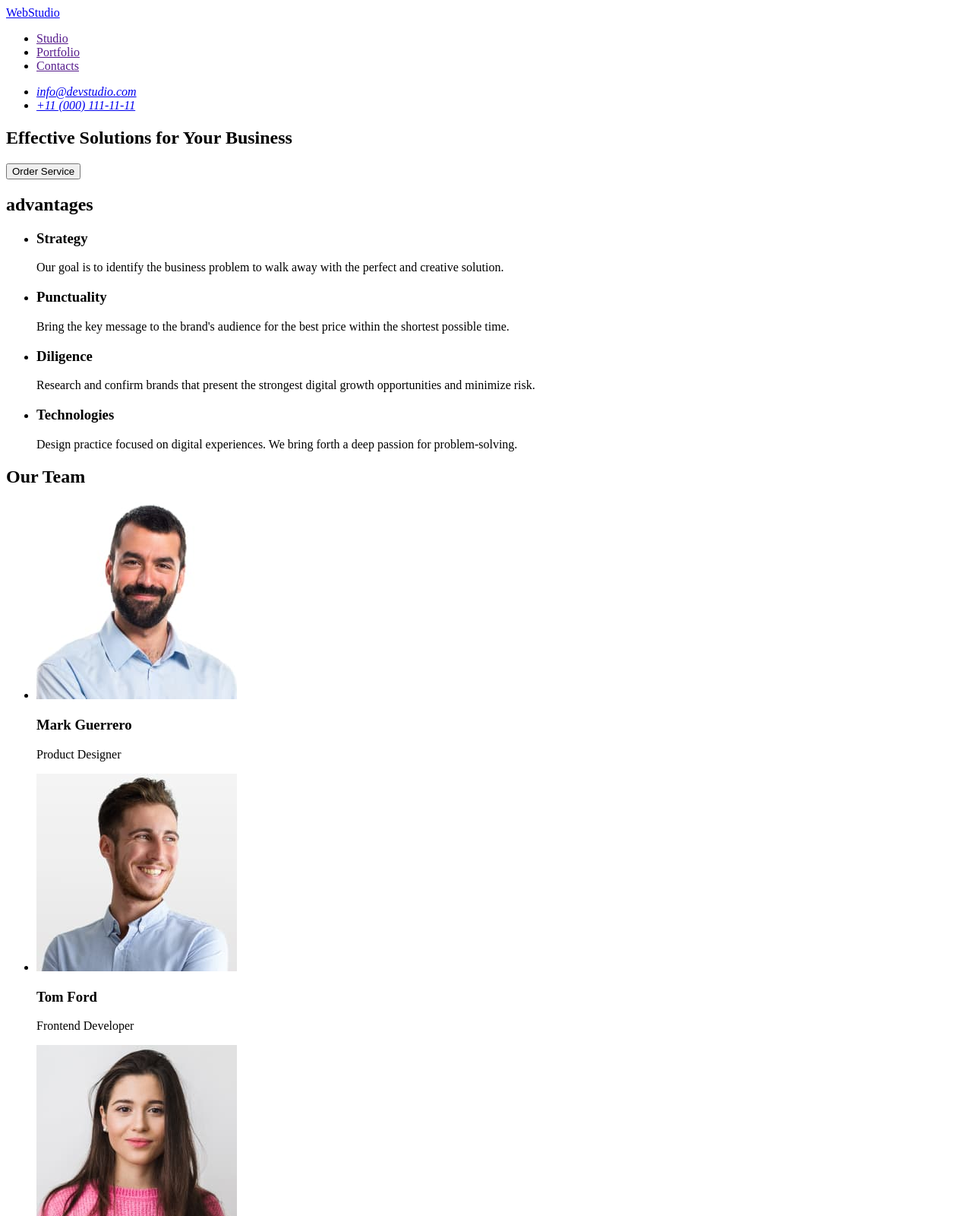
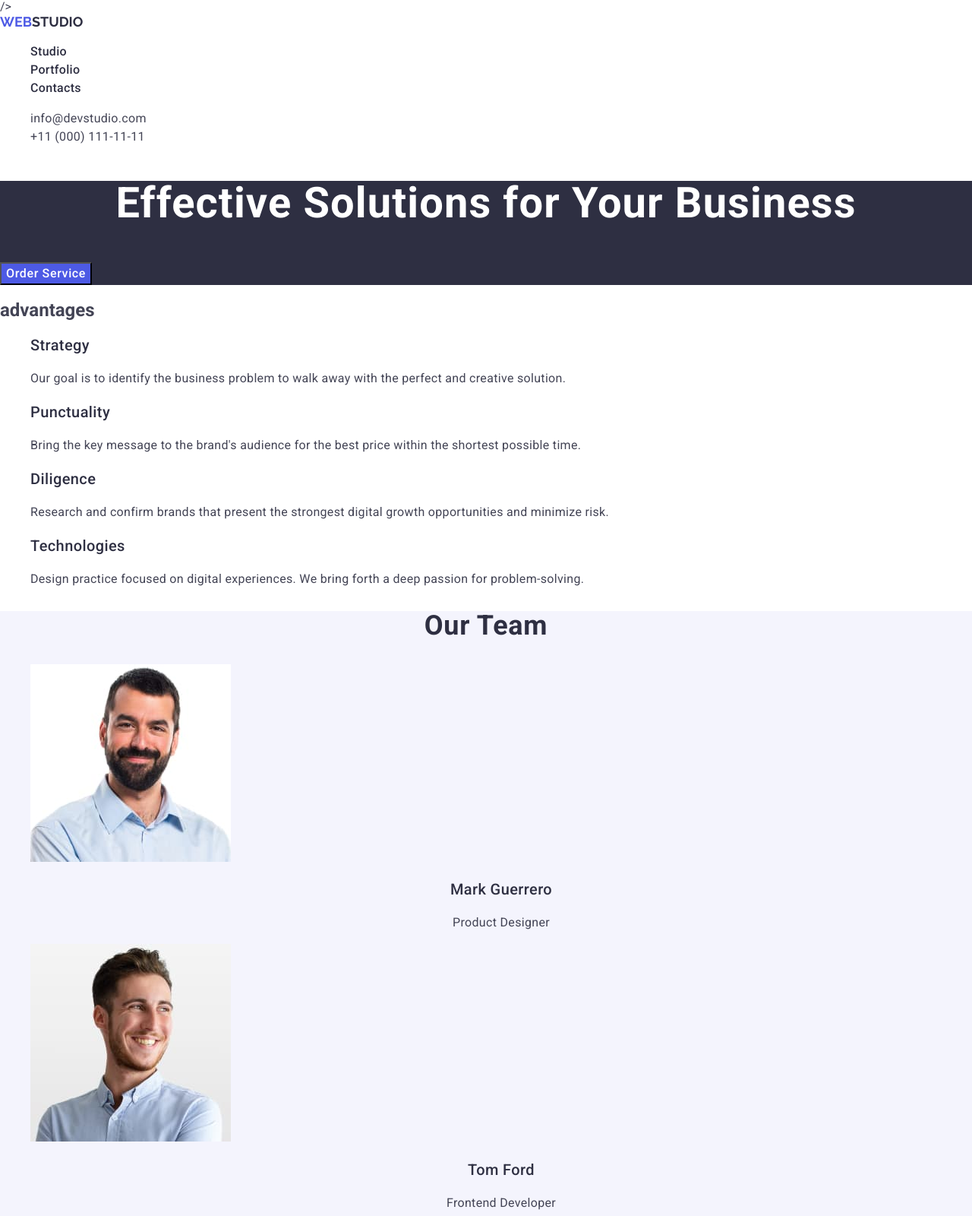
Before and after one commit to kholshevnikova/goit-markup-hw-02, a plain HTML site: page index.html in a window 1280 px wide. Shown: the top 1600 px of the page at 76% size. Drawn offline with nearby package versions, Linux system fonts and the light colour scheme.

Commit message:
create css

```diff
--- /dev/null
+++ b/css/styles.css
@@ -0,0 +1,197 @@
+body {
+  font-family: "Roboto", sans-serif;
+  color: #434455;
+}
+a {
+  text-decoration: none;
+}
+ul {
+  list-style: none;
+}
+
+/*------------HEADER-------------*/
+.header {
+}
+.header-navihation {
+}
+.logo {
+  color: var(--NAVY-BLUE, #2e2f42);
+  font-family: Raleway;
+  font-size: 18px;
+  font-weight: 700;
+  line-height: 1.17;
+  letter-spacing: 0, 03em;
+  text-transform: uppercase;
+}
+.header-list {
+}
+.header-item {
+}
+.header-nav-item {
+  color: var(--NAVY-BLUE, #2e2f42);
+  font-size: 16px;
+  font-weight: 500;
+  line-height: 1.5;
+  letter-spacing: 0.02em;
+}
+.header-nav-item:hover {
+  color: #404bbf;
+}
+.header-studio:active {
+  text-decoration: underline;
+}
+.header-adress {
+}
+.header-adress-list {
+}
+.header-adress-item {
+}
+.header-adress-link {
+  color: var(--SLATE, #434455);
+  font-size: 16px;
+  font-weight: 400;
+  line-height: 1.5;
+  letter-spacing: 0.02em;
+  font-style: normal;
+}
+.header-adress-link:hover {
+  color: #404bbf;
+}
+.header-adress-link:focus {
+  color: #404bbf;
+}
+.logo-span {
+  color: var(--IRIS, #4d5ae5);
+}
+/*------------HERO-------------*/
+.hero {
+  background-color: #2e2f42;
+}
+.hero-title {
+  color: var(--WHITE, #fff);
+  text-align: center;
+  font-size: 56px;
+  font-weight: 700;
+  line-height: 1.07;
+  letter-spacing: 0.02em;
+}
+.hero-btn {
+  color: var(--WHITE, #fff);
+  font-family: inherit;
+  font-size: 16px;
+  font-style: normal;
+  font-weight: 500;
+  line-height: 1.5;
+  letter-spacing: 0.04em;
+  cursor: pointer;
+  background: var(--IRIS, #4d5ae5);
+}
+
+.hero-btn:hover {
+  background: var(--OCEAN, #404bbf);
+}
+/*------------ADVANTAGES-------------*/
+.advantages {
+}
+.advantages-title {
+}
+.advantages-list {
+}
+.advantages-item {
+}
+.advantages-subtitle {
+  color: var(--NAVY-BLUE, #2e2f42);
+  font-size: 20px;
+  font-style: normal;
+  font-weight: 500;
+  line-height: 1.2;
+  letter-spacing: 0.02em;
+}
+.advantages-text {
+  color: var(--SLATE, #434455);
+  font-size: 16px;
+  line-height: 1.5;
+  letter-spacing: 0.02em;
+}
+
+/*------------TEAM-------------*/
+.team {
+  background: var(--CLOUD, #f4f4fd);
+}
+.team-title {
+  color: var(--NAVY-BLUE, #2e2f42);
+  text-align: center;
+  font-size: 36px;
+  font-style: normal;
+  font-weight: 700;
+  line-height: 1.11;
+  letter-spacing: 0.02em;
+  text-transform: capitalize;
+}
+.team-list {
+}
+.team-list-item {
+}
+.team-img {
+}
+.team-subtitle {
+  color: var(--NAVY-BLUE, #2e2f42);
+  text-align: center;
+  font-size: 20px;
+  font-weight: 500;
+  line-height: 1.2;
+  letter-spacing: 0.02em;
+}
+.team-text {
+  color: var(--SLATE, #434455);
+  text-align: center;
+  font-size: 16px;
+  font-style: normal;
+  font-weight: 400;
+  line-height: 1.5;
+  letter-spacing: 0.02em;
+}
+/*------------PORTFOLIO-------------*/
+
+.portfolio {
+}
+.portfolio-title {
+  color: var(--NAVY-BLUE, #2e2f42);
+  text-align: center;
+  font-size: 36px;
+  font-weight: 700;
+  line-height: 1.11;
+  letter-spacing: 0.02em;
+  text-transform: capitalize;
+}
+.portfolio-list {
+}
+.portfolio-item {
+}
+.portfolio-img {
+}
+.portfolio-subtitle {
+  color: var(--NAVY-BLUE, #2e2f42);
+  font-size: 20px;
+  font-weight: 500;
+  line-height: 1.2;
+  letter-spacing: 0.02em;
+}
+.portfolio-text {
+  color: var(--SLATE, #434455);
+  font-size: 16px;
+  line-height: 1.5;
+  letter-spacing: 0.02em;
+}
+
+/*------------footer-------------*/
+.footer {
+  background: var(--NAVY-BLUE, #2e2f42);
+}
+
+.footer-text {
+  color: var(--CLOUD, #f4f4fd);
+  font-size: 16px;
+  line-height: 1.5;
+  letter-spacing: 0.02em;
+}
--- a/index.html
+++ b/index.html
@@ -3,124 +3,222 @@
   <head>
     <meta charset="UTF-8" />
     <meta name="viewport" content="width=device-width, initial-scale=1.0" />
+    <link
+      rel="stylesheet"
+      href="https://cdnjs.cloudflare.com/ajax/libs/modern-normalize/2.0.0/modern-normalize.css"
+      integrity="sha512-gA2Bvu0/hw4oj0Lp8ZHjK+o3S4BE5m8d/wNVy6ktKLhHKPpWLQwv9ixzuWirWOakoJqlBdePq2NhoCaUOQ5npQ=="
+      crossorigin="anonymous"
+      referrerpolicy="no-referrer"
+    />
+    <link rel="preconnect" href="https://fonts.googleapis.com" />
+    <link rel="preconnect" href="https://fonts.gstatic.com" crossorigin />
+    <link
+      href="https://fonts.googleapis.com/css2?family=Raleway:wght@700&family=Roboto:wght@400;500;700&display=swap"
+      rel="stylesheet"
+    />
+    />
     <title>Document</title>
+    <link rel="stylesheet" href="./css/styles.css" />
   </head>
   <body>
-    <header>
-      <nav>
-        <a href="./index.html">WebStudio</a>
-        <ul>
-          <li>
-            <a href="">Studio</a>
+    <header class="header">
+      <nav class="header-navihation">
+        <a class="logo" href="./index.html"
+          ><span class="logo-span">Web</span>Studio</a
+        >
+        <ul class="header-list">
+          <li class="header-item">
+            <a class="header-nav-item header-studio" href="">Studio</a>
           </li>
-          <li>
-            <a href="">Portfolio</a>
+          <li class="header-item">
+            <a class="header-nav-item" href="">Portfolio</a>
           </li>
-          <li>
-            <a href="">Contacts</a>
+          <li class="header-item">
+            <a class="header-nav-item" href="">Contacts</a>
           </li>
         </ul>
       </nav>
-      <address>
-        <ul>
-          <li>
-            <a href="mailto:info@devstudio.com">info@devstudio.com</a>
+      <address class="header-adress">
+        <ul class="header-adress-list">
+          <li class="header-adress-item">
+            <a class="header-adress-link" href="mailto:info@devstudio.com"
+              >info@devstudio.com</a
+            >
           </li>
-          <li>
-            <a href="tel:+110001111111">+11 (000) 111-11-11</a>
+          <li class="header-adress-item">
+            <a class="header-adress-link" href="tel:+110001111111"
+              >+11 (000) 111-11-11</a
+            >
           </li>
         </ul>
       </address>
     </header>
     <main>
-      <section>
-        <h1>Effective Solutions for Your Business</h1>
-        <button type="button">Order Service</button>
+      <section class="hero">
+        <h1 class="hero-title">Effective Solutions for Your Business</h1>
+        <button type="button" class="hero-btn">Order Service</button>
       </section>
 
-      <section>
-        <h2>advantages</h2>
-        <ul>
-          <li>
-            <h3>Strategy</h3>
-            <p>
+      <section class="advantages">
+        <h2 class="advantages-title">advantages</h2>
+        <ul class="advantages-list">
+          <li class="advantages-item">
+            <h3 class="advantages-subtitle">Strategy</h3>
+            <p class="advantages-text">
               Our goal is to identify the business problem to walk away with the
               perfect and creative solution.
             </p>
           </li>
-          <li>
-            <h3>Punctuality</h3>
-            <p>
+          <li class="advantages-item">
+            <h3 class="advantages-subtitle">Punctuality</h3>
+            <p class="advantages-text">
               Bring the key message to the brand's audience for the best price
               within the shortest possible time.
             </p>
           </li>
-          <li>
-            <h3>Diligence</h3>
-            <p>
+          <li class="advantages-item">
+            <h3 class="advantages-subtitle">Diligence</h3>
+            <p class="advantages-text">
               Research and confirm brands that present the strongest digital
               growth opportunities and minimize risk.
             </p>
           </li>
-          <li>
-            <h3>Technologies</h3>
-            <p>
+          <li class="advantages-item">
+            <h3 class="advantages-subtitle">Technologies</h3>
+            <p class="advantages-text">
               Design practice focused on digital experiences. We bring forth a
               deep passion for problem-solving.
             </p>
           </li>
         </ul>
       </section>
-      <section>
-        <h2>Our Team</h2>
-        <ul>
-          <li>
+      <section class="team">
+        <h2 class="team-title">Our Team</h2>
+        <ul class="team-list">
+          <li class="team-list-item">
             <img
               src="./images/img-1.jpg"
               alt="img-1"
               width="264"
               height="260"
+              class="team-img"
             />
-            <h3>Mark Guerrero</h3>
-            <p>Product Designer</p>
+            <h3 class="team-subtitle">Mark Guerrero</h3>
+            <p class="team-text">Product Designer</p>
           </li>
-          <li>
+          <li class="team-list-item">
             <img
               src="./images/img-2.jpg"
               alt="img-2"
               width="264"
               height="260"
+              class="team-img"
             />
-            <h3>Tom Ford</h3>
-            <p>Frontend Developer</p>
+            <h3 class="team-subtitle">Tom Ford</h3>
+            <p class="team-text">Frontend Developer</p>
           </li>
-          <li>
+          <li class="team-list-item">
             <img
               src="./images/img-3.jpg"
               alt="img-3"
               width="264"
               height="260"
+              class="team-img"
             />
-            <h3>Camila Garcia</h3>
-            <p>Marketing</p>
+            <h3 class="team-subtitle">Camila Garcia</h3>
+            <p class="team-text">Marketing</p>
           </li>
-          <li>
+          <li class="team-list-item">
             <img
               src="./images/img-4.jpg"
               alt="img-4"
               width="264"
               height="260"
+              class="team-img"
             />
-            <h3>Daniel Wilson</h3>
-            <p>UI Designer</p>
+            <h3 class="team-subtitle">Daniel Wilson</h3>
+            <p class="team-text">UI Designer</p>
+          </li>
+        </ul>
+      </section>
+      <section class="portfolio">
+        <h2 class="portfolio-title">Our Portfolio</h2>
+        <ul class="portfolio-list">
+          <li class="portfolio-item">
+            <img
+              src="./images/bank.jpg"
+              alt="bank-app"
+              width="360"
+              height="300"
+              class="portfolio-img"
+            />
+            <h3 class="portfolio-subtitle">Banking App</h3>
+            <p class="portfolio-text">App</p>
+          </li>
+          <li class="portfolio-item">
+            <img
+              src="./images/cash.jpg"
+              alt="cashless"
+              width="360"
+              height="300"
+              class="portfolio-img"
+            />
+            <h3 class="portfolio-subtitle">Cashless Payment</h3>
+            <p class="portfolio-text">Marketing</p>
+          </li>
+          <li class="portfolio-item">
+            <img
+              src="./images/medi.jpg"
+              alt="meditation-app"
+              width="360"
+              height="300"
+              class="portfolio-img"
+            />
+            <h3 class="portfolio-subtitle">Meditation App</h3>
+            <p class="portfolio-text">App</p>
+          </li>
+          <li class="portfolio-item">
+            <img
+              src="./images/taxi.jpg"
+              alt="taxi"
+              width="360"
+              height="300"
+              class="portfolio-img"
+            />
+            <h3 class="portfolio-subtitle">Taxi Service</h3>
+            <p class="portfolio-text">Marketing</p>
+          </li>
+          <li class="portfolio-item">
+            <img
+              src="./images/screen.jpg"
+              alt="screen"
+              width="360"
+              height="300"
+              class="portfolio-img"
+            />
+            <h3 class="portfolio-subtitle">Screen Illustrations</h3>
+            <p class="portfolio-text">Design</p>
+          </li>
+          <li class="portfolio-item">
+            <img
+              src="./images/girl.jpg"
+              alt="girl"
+              width="360"
+              height="300"
+              class="portfolio-img"
+            />
+            <h3 class="portfolio-subtitle">Online Courses</h3>
+            <p class="portfolio-text">Marketing</p>
           </li>
         </ul>
       </section>
     </main>
 
-    <footer>
-      <a href="./index.html">WebStudio</a>
-      <p>
+    <footer class="footer">
+      <a class="logo" href="./index.html"
+        ><span class="logo-span">Web</span>Studio</a
+      >
+      <p class="footer-text">
         Increase the flow of customers and sales for your business with digital
         marketing & growth solutions.
       </p>
```
